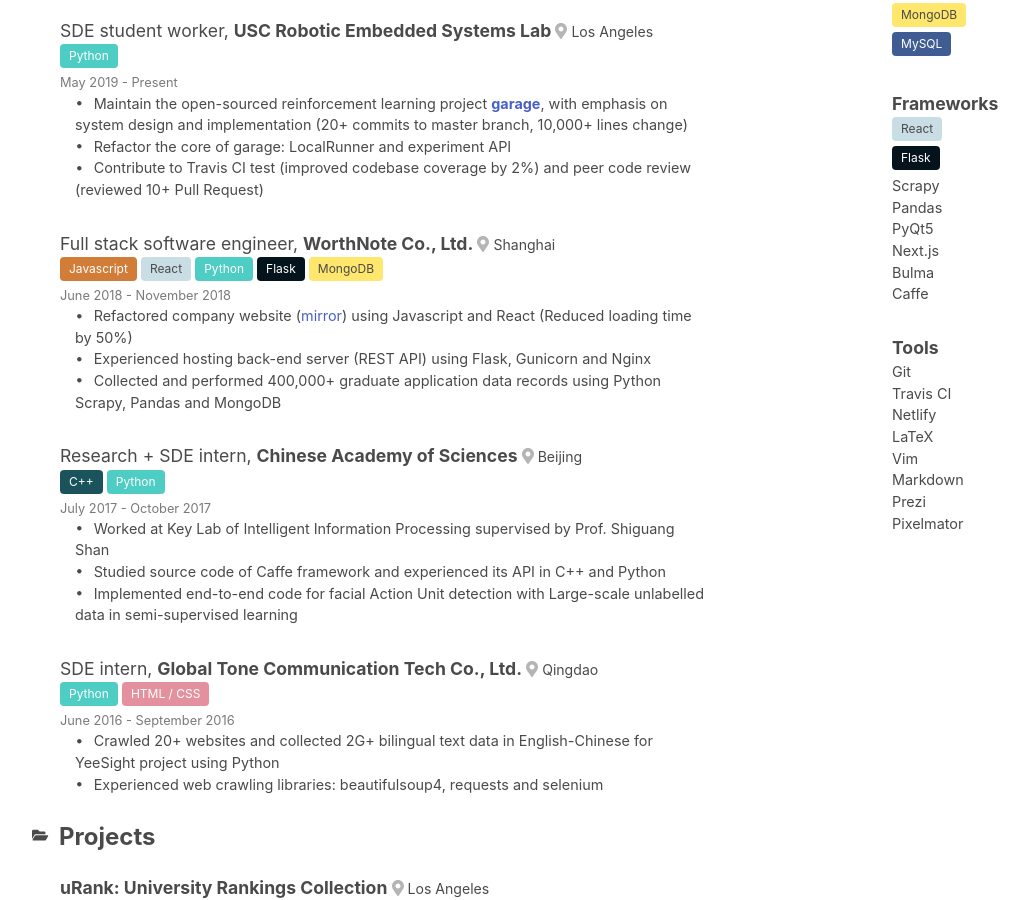
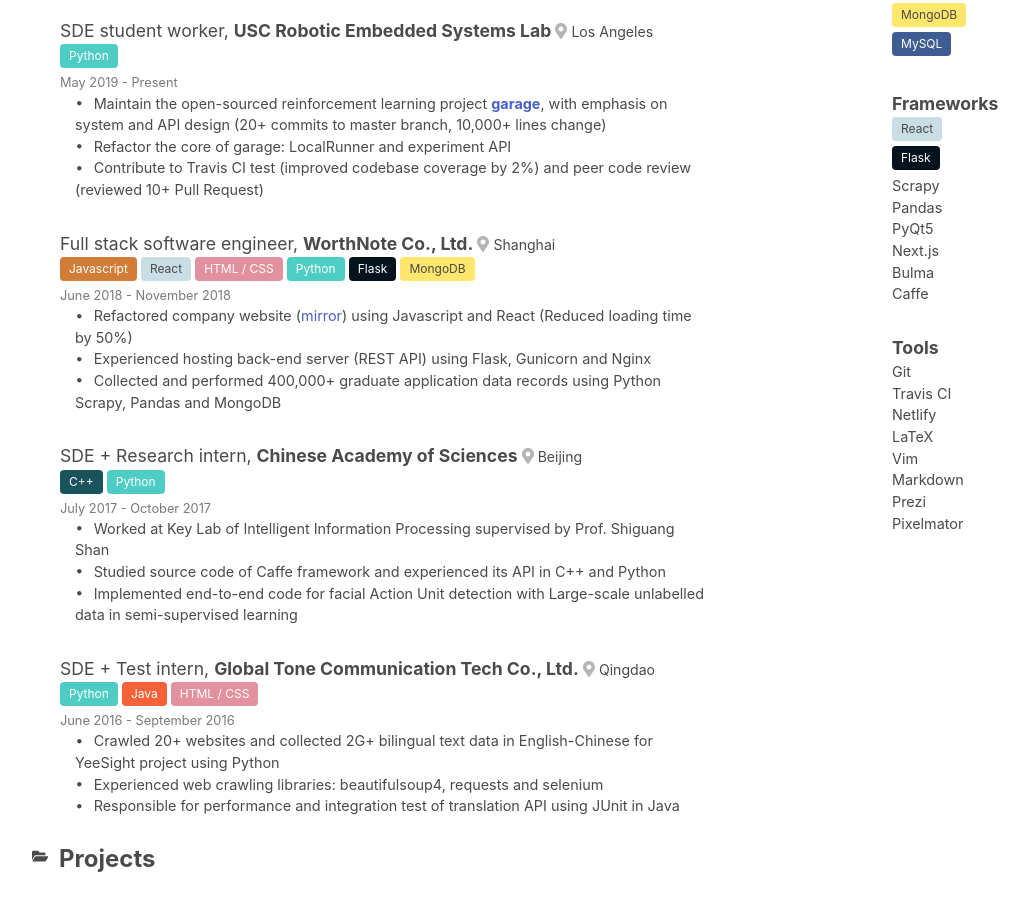
Before and after one commit to zequnyu/zequnyu.com, a Next.js app in the folder zequnyu/: page /about in a window 1280 px wide. Shown: the part 688-1588 px from the top of the page, without its empty margins (89-1118 px from the left). Built offline with nearby package versions, Linux system fonts and the light colour scheme; a web font is replaced by a local one.

Commit message:
Update resume

```diff
--- a/zequnyu/pages/about.js
+++ b/zequnyu/pages/about.js
@@ -158,7 +158,7 @@
                                                 Maintain the open-sourced reinforcement learning project&nbsp;
                                                 <a href="https://github.com/rlworkgroup/garage" target="_blank"
                                                    rel="noopener noreferrer" id="text-bold">garage</a>,
-                                                with emphasis on system design and implementation (20+ commits
+                                                with emphasis on system and API design (20+ commits
                                                 to master branch, 10,000+ lines change)
                                             </div>
                                             <div className="cv-section-content-record-main">
@@ -188,6 +188,7 @@
                                                  id="left-align">
                                                 <span className="tag" id="javascript">Javascript</span>&nbsp;
                                                 <span className="tag" id="react">React</span>&nbsp;
+                                                <span className="tag" id="htmlcss">HTML / CSS</span>&nbsp;
                                                 <span className="tag" id="python">Python</span>&nbsp;
                                                 <span className="tag" id="flask">Flask</span>&nbsp;
                                                 <span className="tag" id="mongodb">MongoDB</span>
@@ -217,7 +218,7 @@
                                         {/*Work Experience 3*/}
                                         <div className="cv-section-content-record">
                                             <div className="cv-section-content-record-title">
-                                                Research + SDE intern,&nbsp;
+                                                SDE + Research intern,&nbsp;
                                                 <span id="text-bold">Chinese Academy of Sciences&nbsp;</span>
                                                 <span id="text-shrink">
                                                    <FontAwesomeIcon
@@ -253,7 +254,7 @@
                                         {/*Work Experience 4*/}
                                         <div className="cv-section-content-record" id="cv-section-content-record-last">
                                             <div className="cv-section-content-record-title">
-                                                SDE intern,&nbsp;
+                                                SDE + Test intern,&nbsp;
                                                 <span id="text-bold">Global Tone Communication
                                                     Tech Co., Ltd.&nbsp;</span>
                                                 <span id="text-shrink">
@@ -266,6 +267,7 @@
                                             <div className="cv-section-content-record-main"
                                                  id="left-align">
                                                 <span className="tag" id="python">Python</span>&nbsp;
+                                                <span className="tag" id="java">Java</span>&nbsp;
                                                 <span className="tag" id="htmlcss">HTML / CSS</span>
                                             </div>
                                             <div className="cv-section-content-record-time">
@@ -280,6 +282,11 @@
                                                 <FontAwesomeIcon icon={faCircle} id="icon-interpunct" />
                                                 Experienced web crawling libraries: beautifulsoup4,
                                                 requests and selenium
+                                            </div>
+                                            <div className="cv-section-content-record-main">
+                                                <FontAwesomeIcon icon={faCircle} id="icon-interpunct" />
+                                                Responsible for performance and integration test of
+                                                translation API using JUnit in Java
                                             </div>
                                         </div>
                                     </div>
@@ -312,6 +319,7 @@
                                             <div className="cv-section-content-record-main"
                                                  id="left-align">
                                                 <span className="tag" id="javascript">Javascript</span>&nbsp;
+                                                <span className="tag" id="htmlcss">HTML / CSS</span>&nbsp;
                                                 <span className="tag" id="react">React</span>&nbsp;
                                                 <span className="tag" id="python">Python</span>&nbsp;
                                             </div>
```
Also changed, not shown: 1 other file (tests, documents, lock files or other folders).
